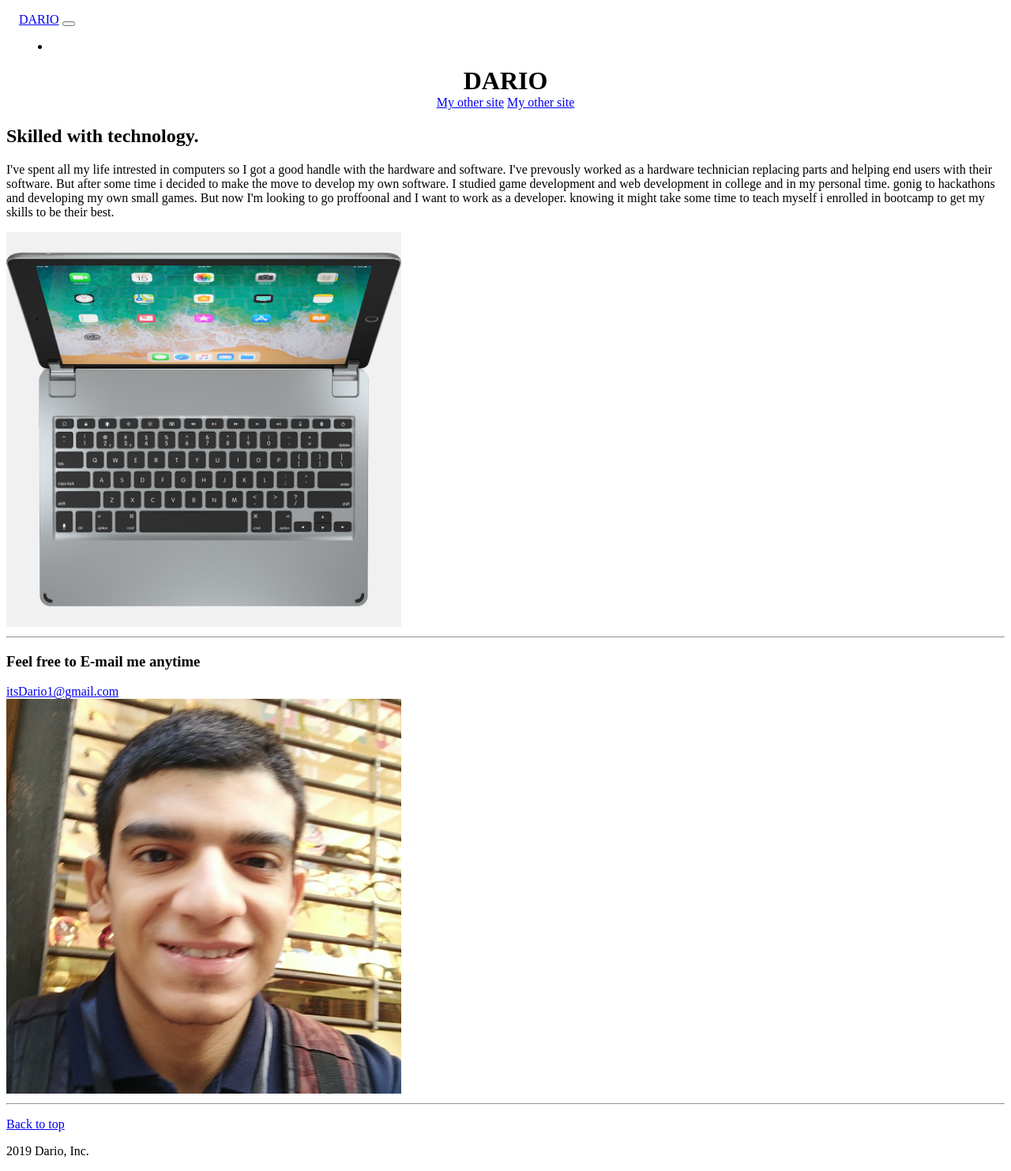
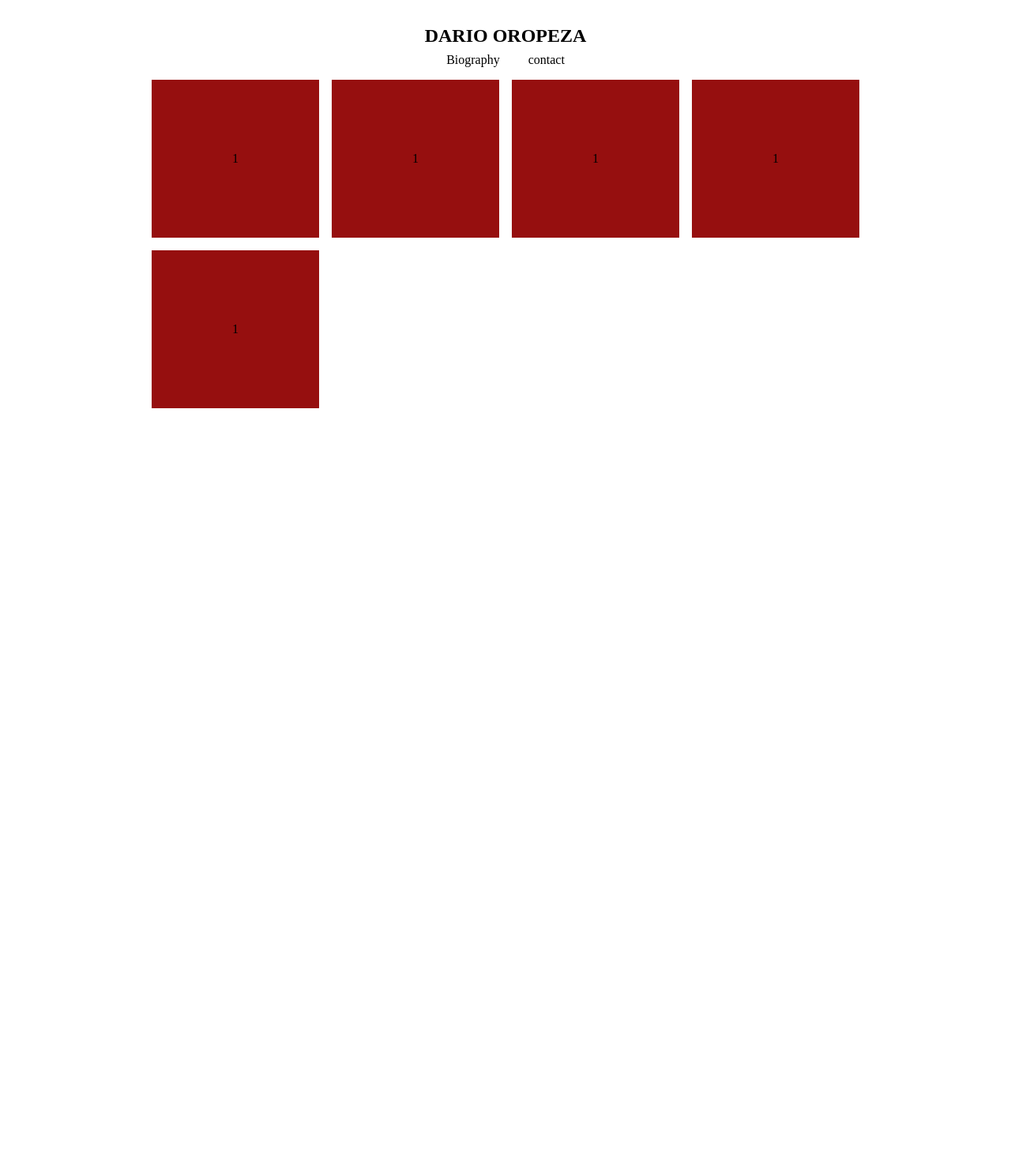
Before and after one commit to itsDario/DarioHomepage, a PHP site: page /Dario.html in a window 1280 px wide. Shown: the whole page at 79% size. After the commit the page ends 517 px from the top, so only its background shows below. Run offline with PHP 8.4, Linux system fonts and the light colour scheme.

Commit message:
basic Readme and grid

```diff
--- a/Dario.html
+++ b/Dario.html
@@ -6,86 +6,49 @@
   <meta name="viewport" content="width=device-width, initial-scale=1, shrink-to-fit=no">
   <title>Dario</title>
   <link href="css/main.css" rel="stylesheet">
-
-
 </head>
 
 <body>
-  <header name="top">
-    <nav class="navbar navbar-expand-md navbar-dark fixed-top bg-dark">
-      <a class="navbar-brand" href="#top">DARIO</a>
-      <button class="navbar-toggler" type="button" data-toggle="collapse" data-target="#navbarCollapse" aria-controls="navbarCollapse"
-        aria-expanded="false" aria-label="Toggle navigation">
-        <span class="navbar-toggler-icon"></span>
-      </button>
-      <div class="collapse navbar-collapse" id="navbarCollapse">
-        <ul class="navbar-nav">
-          <li class="nav-item">
-            <!-- <a class="nav-link" href="http://www.ctrltheweb.com/dariooropeza/">Blog</a> -->
-          </li>
-        </ul>
-      </div>
-    </nav>
-
-  </header>
-
   <header class="header">
-    <h1 class="title">DARIO</h1>
+    <h2 class="title">DARIO OROPEZA</h2>
     <div class="links">
-      <a class="nav-link" href="http://www.ctrltheweb.com/dariooropeza/">My other site</a>
-
-      <a class="nav-link" href="http://www.ctrltheweb.com/dariooropeza/">My other site</a>
+      <a href="http://www.ctrltheweb.com/dariooropeza/">Biography</a>
+      <a href="http://www.ctrltheweb.com/dariooropeza/">contact</a>
       <!-- link one blog?-->
       <!-- link two bio?-->
       <!-- link three contact -->
     </div>
   </header>
 
-  <main role="main">
+  <div class="grid">
+    <div class="module">
+      1
+      <!-- photo -->
+      <!-- Name -->
+      <!-- Description/type -->
+    </div>
+    <div class="module">
+      1
+    </div>
+    <div class="module">
+      1
+    </div>
+    <div class="module">
+      1
+    </div>
+    <div class="module">
+      1
+    </div>
+  </div>
 
-    <div class="container marketing">
-      <div class="row featurette">
-        <div class="col-md-7">
-          <h2 class="featurette-heading">Skilled with technology.</h2>
-          <p class="lead">I've spent all my life intrested in computers so I got a good handle with the hardware and
-            software. I've prevously worked as a hardware technician replacing parts and helping end users with their
-            software. But after some time i decided to make the move to develop my own software. I studied game
-            development and web development in college and in my personal time.
-            gonig to hackathons and developing my own small games. But now I'm looking to go proffoonal and I want to
-            work as a developer. knowing it might take some time to teach myself i enrolled in bootcamp to get my
-            skills to be their best.
-          </p>
-        </div>
-        <div class="col-md-5">
-          <img class="featurette-image img-fluid mx-auto" data-src="holder.js/500x500/auto" alt="500x500" style="width: 500px; height: 500px;"
-            src="images/prod-keyboard-12_9-space-gray_2000x.jpg" data-holder-rendered="true">
-        </div>
-      </div>
-      <hr class="featurette-divider">
-      <div class="row featurette">
-        <div class="col-md-7 order-md-2">
-          <h3 class="featurette-heading">Feel free to E-mail me anytime</h3>
-          <a href="mailto:itsDario1@gmail.com" target="_blank" class="btn btn-primary">itsDario1@gmail.com</a>
-        </div>
-        <div class="col-md-5 order-md-1">
-          <img class="bd-placeholder-img bd-placeholder-img-lg featurette-image img-fluid mx-auto" src="images/selfie.jpg"
-            preserveaspectratio="xMidYMid slice" focusable="false" role="img" aria-label="Placeholder: 500x500" width="500"
-            height="500">
-
-        </div>
-      </div>
-      <hr class="featurette-divider">
-    </div>
-    <footer class="container bottom">
-      <p class="float-right"><a href="#top">Back to top</a></p>
-      <p>2019 Dario, Inc.</p>
-    </footer>
-  </main>
+  <!-- <p class="lead">I've spent all my life intrested in computers so I got a good handle with the hardware and
+    software. I've prevously worked as a hardware technician replacing parts and helping end users with their
+    software. But after some time i decided to make the move to develop my own software. I studied game
+    development and web development in college and in my personal time.
+    gonig to hackathons and developing my own small games. But now I'm looking to go proffoonal and I want to
+    work as a developer. knowing it might take some time to teach myself i enrolled in bootcamp to get my
+    skills to be their best.</p> -->
   <script src="js/jquery-3.js"></script>
-
-
-
-
 </body>
 
 </html>
--- a/css/main.css
+++ b/css/main.css
@@ -1,15 +1,65 @@
+/* header css */
+
 .title,
 .links {
     text-align: center;
     color: black;
     padding: 0;
-    margin: 0rem;
+    margin: 0.5rem;
 }
 
 a {
     display: inline;
+    color: black;
+    text-decoration: none;
+    padding: 0 1rem;
+}
+
+a:hover {
+    text-decoration-line: underline;
 }
 
 header {
     margin: 1rem;
 }
+
+/* body css */
+
+body {
+    margin: 0 auto;
+    max-width: 56em;
+    padding: 1em 0;
+}
+
+.grid {
+    /* Grid Fallback */
+    display: flex;
+    flex-wrap: wrap;
+
+    /* Supports Grid */
+    display: grid;
+    grid-template-columns: repeat(auto-fill, minmax(200px, 1fr));
+    grid-auto-rows: minmax(150px, auto);
+    grid-gap: 1em;
+}
+
+.module {
+    /* Demo-Specific Styles */
+    background: #960f0f;
+    display: flex;
+    align-items: center;
+    justify-content: center;
+    height: 200px;
+
+    /* Flex Fallback */
+    margin-left: 5px;
+    margin-right: 5px;
+    flex: 1 1 200px;
+}
+
+/* If Grid is supported, remove the margin we set for the fallback */
+@supports (display: grid) {
+    .module {
+        margin: 0;
+    }
+}
```
Also changed, not shown: README.md.
